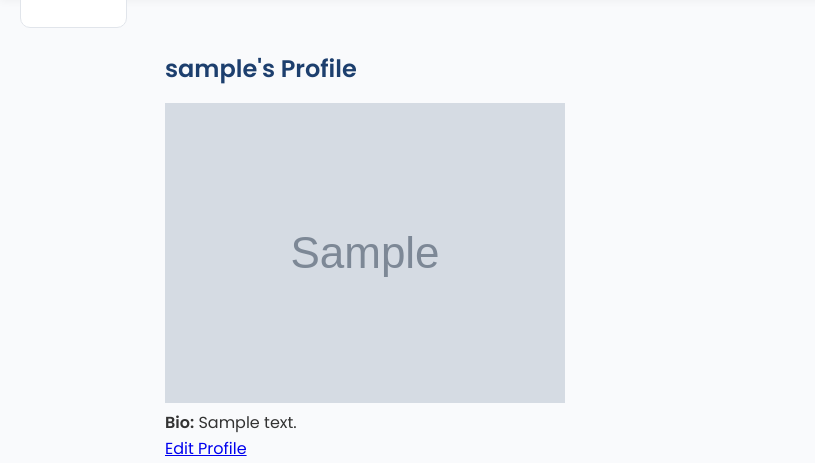
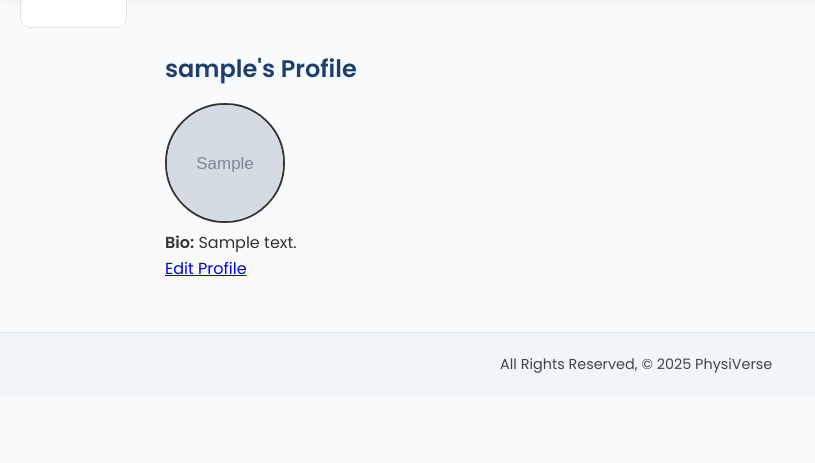
Before and after one commit to Fatema-227/PhysiVerse, a Django app: page /profile/ in a window 1280 px wide. Shown: the part 196-659 px from the top of the page, without its empty margins (0-815 px from the left). Run offline with Django 5.2, Linux system fonts and the light colour scheme; a user stored in the database is signed in; tables that the repository leaves empty hold one stand-in row (values such as "Sample post"); grey boxes marked "Sample" are stand-in pictures.

Commit message:
css avatar

```diff
--- a/main_app/static/css/style.css
+++ b/main_app/static/css/style.css
@@ -322,3 +322,11 @@ button{
   text-decoration: underline;
   cursor: pointer;
 }
+
+.avatar {
+  width: 120px;
+  height: 120px;
+  border-radius: 50%;
+  object-fit: cover;
+  border: 2px solid ;
+}
--- a/main_app/templates/main_app/profile.html
+++ b/main_app/templates/main_app/profile.html
@@ -2,7 +2,7 @@
 <div class="container mt-5">
   <h2 class="mb-4">{{ user.username }}'s Profile</h2>
   {% if profile.avatar %} {% load static %}
-  <img src="{% static profile.avatar|cut:'main_app/static/' %}" />
+  <img src="{% static profile.avatar|cut:'main_app/static/' %}" class="avatar"/>
   {% endif %}
 
   <p class="mt-3"><strong>Bio:</strong> {{ profile.bio}}</p>
--- a/main_app/templates/main_app/profile_edit.html
+++ b/main_app/templates/main_app/profile_edit.html
@@ -9,7 +9,7 @@
       <div class="mb-3">
         <label for="id_avatar" class="form-label">Avatar:</label>
         <br>
-        <img src={% static profile.avatar|cut:'main_app/static' %} alt="">
+        <img src={% static profile.avatar|cut:'main_app/static' %} class="avatar" alt="">
       </div>
 
       <div class="mb-3">
```
Also changed, not shown: main_app/static/image/profiles/7D9FB74C-E248-4685-9293-5B9BDD2CD3D2.png (added).
